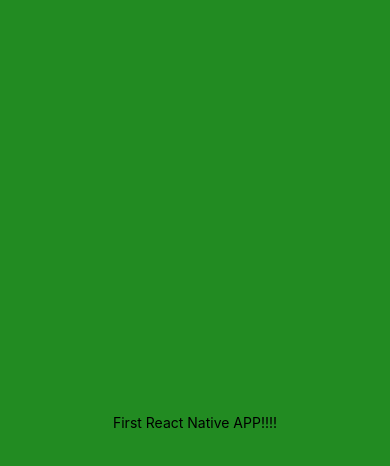
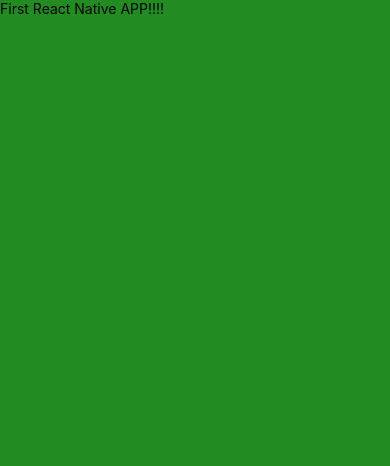
Before and after one commit to tomw268/React-Native-Crash-Course, a React Native app: screen / in a window 390 px wide. Shown: the top 466 px of the page. Built offline with nearby package versions, Linux system fonts and the light colour scheme.

Commit message:
added an onPress to the text

```diff
--- a/App.js
+++ b/App.js
@@ -1,13 +1,14 @@
 import { StatusBar } from 'expo-status-bar';
 import React from 'react';
-import { StyleSheet, Text, View } from 'react-native';
+import { StyleSheet, Text, View, SafeAreaView } from 'react-native';
 
 export default function App() {
+  const handlePress = () => console.log('Text pressed');
   return (
-    <View style={styles.container}>
-      <Text>First React Native APP!!!!</Text>
+    <SafeAreaView style={styles.container}>
+      <Text onPress={handlePress}>First React Native APP!!!!</Text>
       <StatusBar style="auto" />
-    </View>
+    </SafeAreaView>
   );
 }
 
@@ -15,7 +16,7 @@ const styles = StyleSheet.create({
   container: {
     flex: 1,
     backgroundColor: 'forestgreen',
-    alignItems: 'center',
-    justifyContent: 'center',
+    // alignItems: 'center',
+    // justifyContent: 'center',
   },
 });
```
